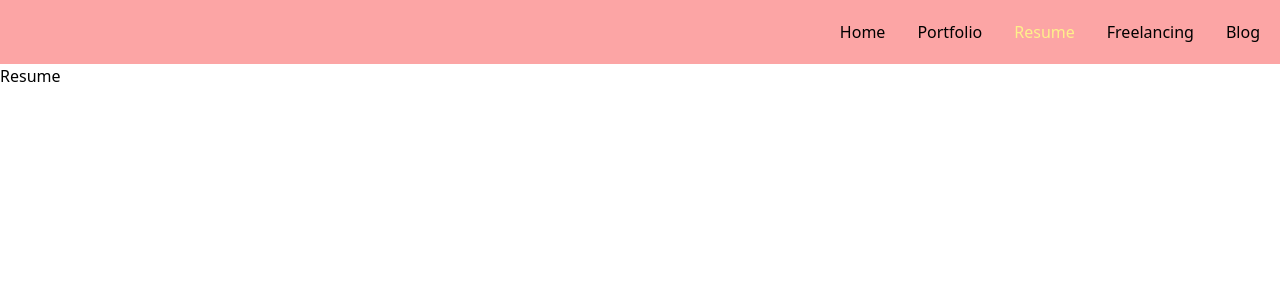
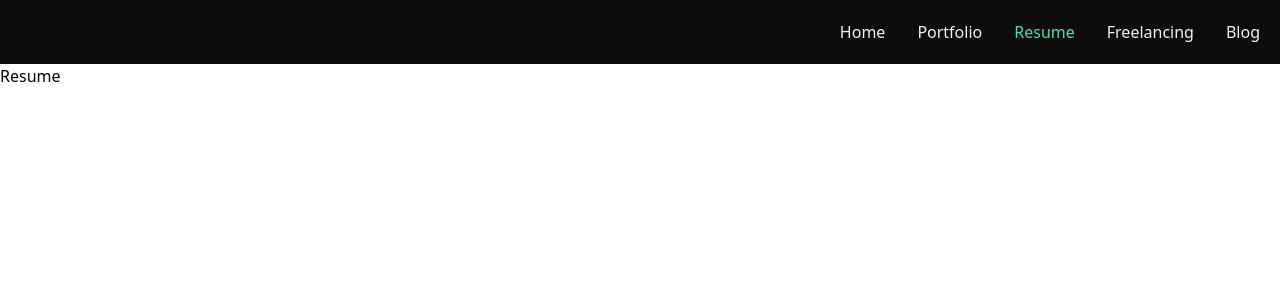
Before and after one commit to TylerP99/tylerperata, a React (Create React App) app in the folder client/: page /resume in a window 1280 px wide. Shown: the top 300 px of the page. Built offline with nearby package versions, Linux system fonts and the light colour scheme.

Commit message:
Create layout, replace all nav instances

```diff
--- a/client/src/App.js
+++ b/client/src/App.js
@@ -9,6 +9,7 @@ import Blog from './pages/Blog';
 
 import Navigation from './components/Navigation';
 import BlogPage from './features/blogPost/BlogPage';
+import Layout from './pages/Layout';
 
 import { selectAllPosts } from './features/blogPost/blogPostSlice';
 
@@ -18,7 +19,8 @@ function App() {
     <>
     <Router>
       <Routes>
-        <Route path='/' element={<Landing/>} />
+        <Route path="/" element={<Layout/>}>
+          <Route index element={<Landing/>} />
           <Route path='/portfolio' element={<Portfolio/>} />
           <Route path='/resume' element={<Resume/>} />
           <Route path='/freelancing' element={<Freelancing/>} />
@@ -27,6 +29,7 @@ function App() {
             <Route index element={<Blog/>} />
             <Route path=":id" element={<BlogPage/>} />
           </Route>
+        </Route>
       </Routes>
     </Router>
     </>
--- a/client/src/components/Navigation.jsx
+++ b/client/src/components/Navigation.jsx
@@ -7,7 +7,7 @@ function Navigation() {
 
     // Tailwind styles
     const navLayout = "flex justify-end";
-    const navStyles = "bg-red-300";
+    const navStyles = "bg-black";
     const navStyle = `${navStyles} ${navLayout}`;
 
     const ulLayout = "flex justify-evenly space-x-8 p-5";
@@ -19,8 +19,9 @@ function Navigation() {
     const liStyle = `${ulStyles} ${liLayout}`;
 
     const linkLayout = "";
-    const linkStyles = "hover:text-white";
-    const linkActive = "text-yellow-200";
+    const linkStyles = "hover:text-blue";
+    const linkActive = "text-green";
+    const linkInactive = "text-white"
     const linkStyle = `${linkStyles} ${linkLayout}`
 
     return (
@@ -30,31 +31,31 @@ function Navigation() {
 
                 <li className={liStyle}>
                     <NavLink
-                    className={({ isActive }) => linkStyle + " " + (isActive ? linkActive : "")}
+                    className={({ isActive }) => linkStyle + " " + (isActive ? linkActive : linkInactive)}
                     exact to="/"
                     >Home</NavLink>
                 </li>
                 <li className={liStyle}>
                     <NavLink
-                    className={({ isActive }) => linkStyle + " " + (isActive ? linkActive : "")}
+                    className={({ isActive }) => linkStyle + " " + (isActive ? linkActive : linkInactive)}
                     to="/portfolio"
                     >Portfolio</NavLink>
                 </li>
                 <li className={liStyle}>
                     <NavLink
-                    className={({ isActive }) => linkStyle + " " + (isActive ? linkActive : "")}
+                    className={({ isActive }) => linkStyle + " " + (isActive ? linkActive : linkInactive)}
                     to="/resume"
                     >Resume</NavLink>
                 </li>
                 <li className={liStyle}>
                     <NavLink
-                    className={({ isActive }) => linkStyle + " " + (isActive ? linkActive: "")}
+                    className={({ isActive }) => linkStyle + " " + (isActive ? linkActive: linkInactive)}
                     to="/freelancing"
                     >Freelancing</NavLink>
                 </li>
                 <li className={liStyle}>
                     <NavLink
-                    className={({ isActive }) => linkStyle + " " + (isActive ? linkActive : "")}
+                    className={({ isActive }) => linkStyle + " " + (isActive ? linkActive : linkInactive)}
                     to="/blog"
                     >Blog</NavLink>
                 </li>
--- a/client/src/pages/Blog.jsx
+++ b/client/src/pages/Blog.jsx
@@ -6,7 +6,6 @@ import PostList from '../features/blogPost/PostList'
 function Blog() {
   return (
     <>
-      <Navigation />
       <PostList/>
     </>
   )
--- a/client/src/pages/Freelancing.jsx
+++ b/client/src/pages/Freelancing.jsx
@@ -5,7 +5,6 @@ import Navigation from '../components/Navigation'
 function Freelancing() {
   return (
     <>
-    <Navigation />
     <div>Freelancing</div>
     </>
   )
--- a/client/src/pages/Landing.jsx
+++ b/client/src/pages/Landing.jsx
@@ -15,7 +15,6 @@ function Landing() {
 
   return (
     <main className="w-full bg-black text-white">
-      <Menu/>
       <ContentBlock>
         <Hero/>
       </ContentBlock>
--- /dev/null
+++ b/client/src/pages/Layout.jsx
@@ -0,0 +1,15 @@
+import React from 'react'
+import { Outlet } from "react-router-dom";
+
+import Navigation from '../components/Navigation';
+
+function Layout() {
+  return (
+    <div>
+        <Navigation/>
+        <Outlet/>
+    </div>
+  )
+}
+
+export default Layout
--- a/client/src/pages/Portfolio.jsx
+++ b/client/src/pages/Portfolio.jsx
@@ -5,7 +5,6 @@ import Navigation from '../components/Navigation'
 function Portfolio() {
   return (
     <>
-    <Navigation />
     <div>Portfolio</div>
     </>
   )
--- a/client/src/pages/Resume.jsx
+++ b/client/src/pages/Resume.jsx
@@ -5,7 +5,6 @@ import Navigation from '../components/Navigation'
 function Resume() {
   return (
     <>
-    <Navigation />
     <div>Resume</div>
     </>
   )
```
Lines whose indentation alone changed are shown as unchanged.
